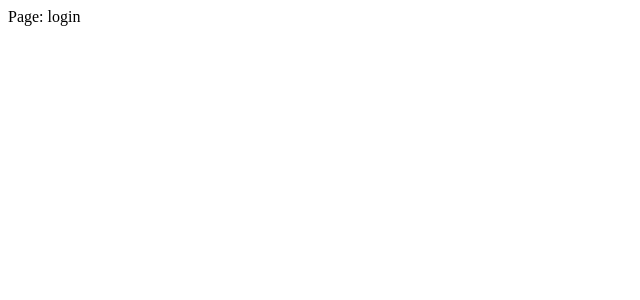
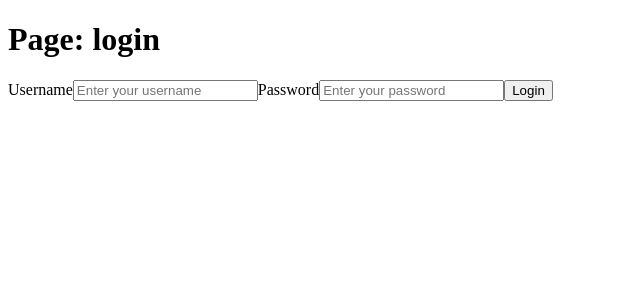
Before and after one commit to Wulakaka/nuxt-3-fundamentals-course, a Nuxt app: page /login in a window 1280 px wide. Shown: the top 300 px of the page, without its empty margins (0-640 px from the left). Built offline with nearby package versions, Linux system fonts and the light colour scheme.

Commit message:
feat: 增加全局登录 state

```diff
--- /dev/null
+++ b/composables/useIsLoggedIn.ts
@@ -0,0 +1 @@
+export const useIsLoggedIn = () => useState<boolean>("isLoggedIn", () => false);
--- a/layouts/default.vue
+++ b/layouts/default.vue
@@ -1,4 +1,6 @@
-<script setup lang="ts"></script>
+<script setup lang="ts">
+const isLoggedIn = useIsLoggedIn();
+</script>
 
 <template>
   <div>
@@ -6,7 +8,8 @@
       <nuxt-link to="/">Home</nuxt-link>
       <nuxt-link to="/movies">Movies</nuxt-link>
       <nuxt-link to="https://vueschool.io">Vue School</nuxt-link>
-      hello
+      <nuxt-link v-if="!isLoggedIn" to="/login">Login</nuxt-link>
+      <a v-else href="#" @click.prevent="isLoggedIn = false">Logout</a>
     </nav>
     <slot />
   </div>
--- a/pages/login.vue
+++ b/pages/login.vue
@@ -2,10 +2,34 @@
 definePageMeta({
   layout: "plain",
 });
+
+const isLoggedIn = useIsLoggedIn();
+
+function login() {
+  isLoggedIn.value = true;
+  useRouter().push("/");
+}
 </script>
 
 <template>
-  <div>Page: login</div>
+  <div>
+    <h1>Page: login</h1>
+    <form @submit.prevent="login">
+      <label>
+        <span>Username</span>
+        <input type="text" name="username" placeholder="Enter your username" />
+      </label>
+      <label>
+        <span>Password</span>
+        <input
+          type="password"
+          name="password"
+          placeholder="Enter your password"
+        />
+      </label>
+      <button type="submit">Login</button>
+    </form>
+  </div>
 </template>
 
 <style scoped></style>
```
